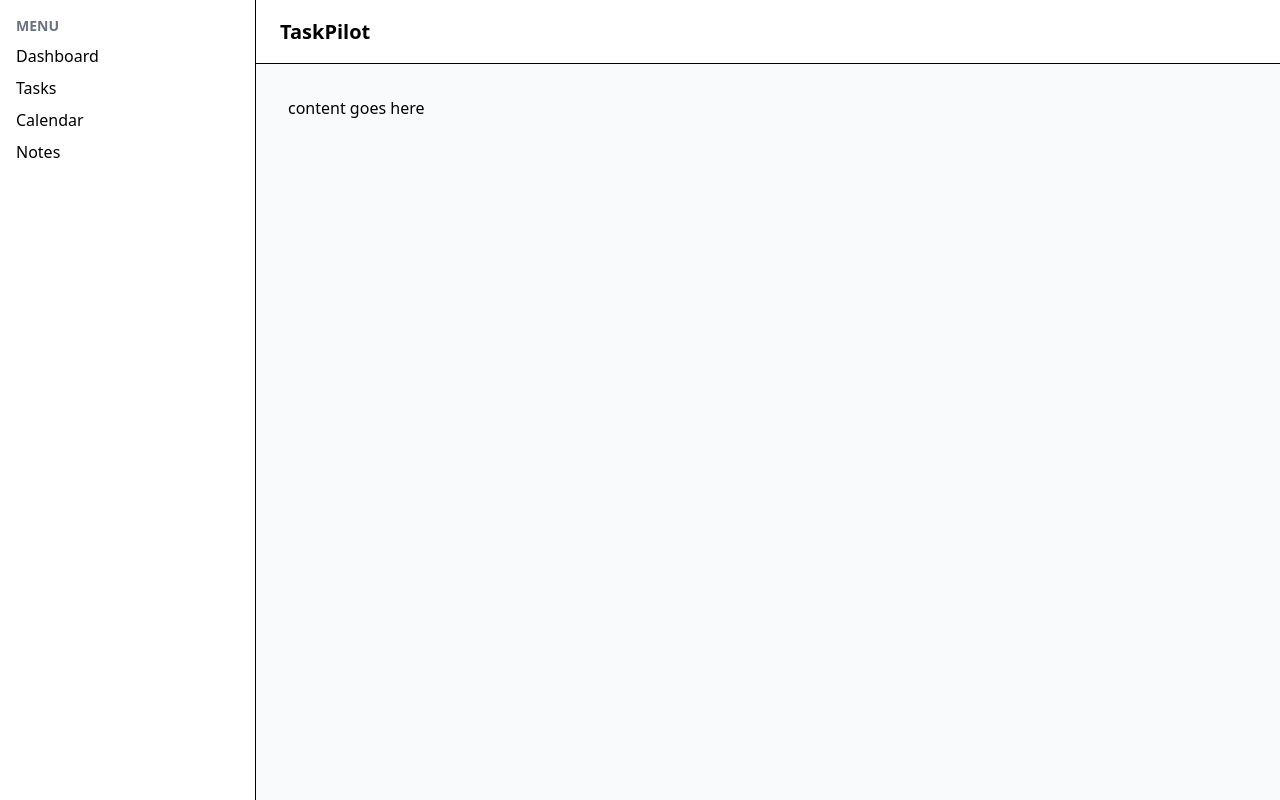
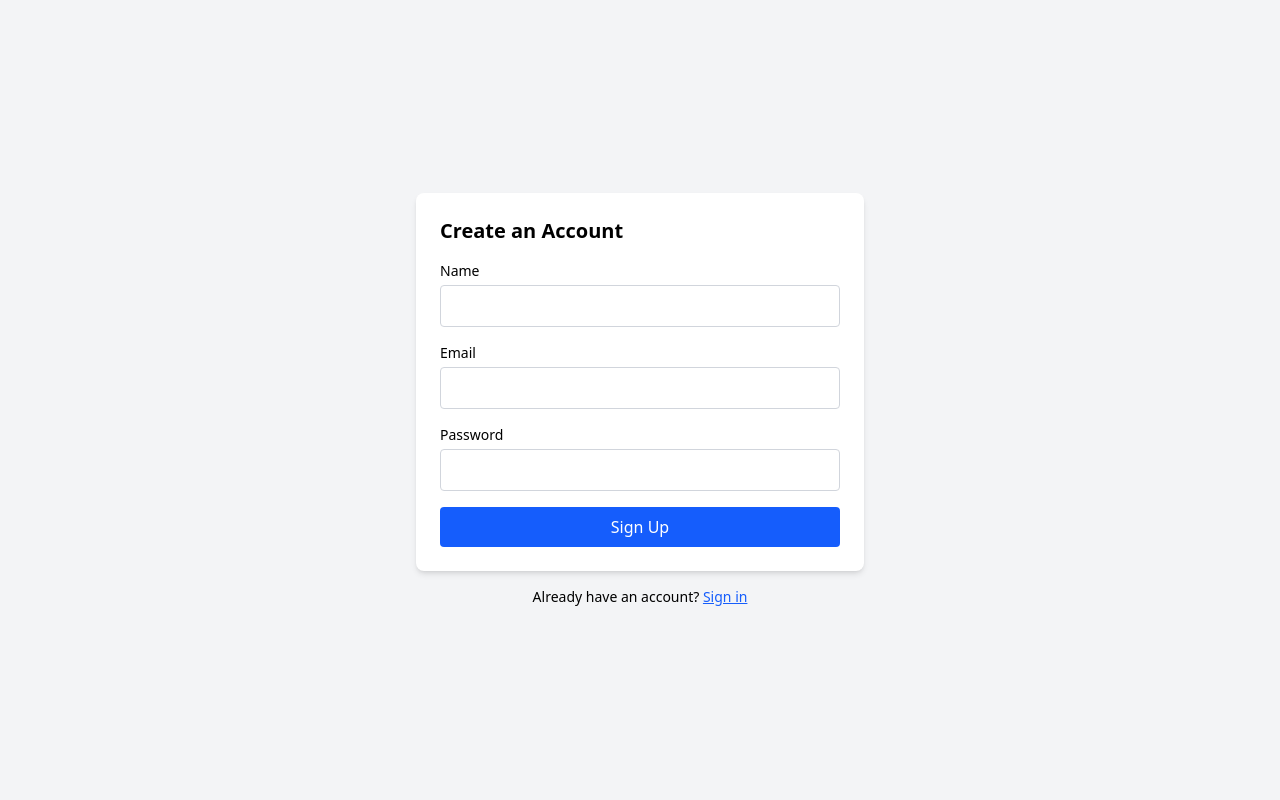
Before and after one commit to mattwheeler-dev/productivity-app, a React (Vite) app in the folder productivity-app/: page /signup in a window 1280 px wide. Built offline with nearby package versions, Linux system fonts and the light colour scheme; no server answers.

Commit message:
scaffold pages; add sign in and sign up form components;

```diff
--- a/productivity-app/package.json
+++ b/productivity-app/package.json
@@ -10,8 +10,10 @@
     "preview": "vite preview"
   },
   "dependencies": {
+    "@supabase/supabase-js": "^2.49.4",
     "react": "^19.0.0",
-    "react-dom": "^19.0.0"
+    "react-dom": "^19.0.0",
+    "react-router-dom": "^7.5.1"
   },
   "devDependencies": {
     "@eslint/js": "^9.22.0",
--- a/productivity-app/src/App.tsx
+++ b/productivity-app/src/App.tsx
@@ -1,10 +1,29 @@
-import { DashboardLayout } from "./layouts/DashboardLayout";
+import { BrowserRouter, Routes, Route } from "react-router-dom";
+import Landing from "./pages/Landing";
+import Signup from "./pages/Signup";
+import Dashboard from "./pages/Dashboard";
+import Tasks from "./pages/Tasks";
+import Projects from "./pages/Projects";
+import Calendar from "./pages/Calendar";
+import Settings from "./pages/Settings";
 
 const App = () => {
 	return (
-		<DashboardLayout>
-			<div className="p-4">content goes here</div>
-		</DashboardLayout>
+		<BrowserRouter>
+			<Routes>
+				{/* Public routes */}
+				<Route path="/" element={<Landing />} />
+				<Route path="/signup" element={<Signup />} />
+
+				{/* Protected routes */}
+				<Route path="/dashboard" element={<Dashboard />}>
+					<Route path="tasks" element={<Tasks />} />
+					<Route path="projects" element={<Projects />} />
+					<Route path="calendar" element={<Calendar />} />
+					<Route path="settings" element={<Settings />} />
+				</Route>
+			</Routes>
+		</BrowserRouter>
 	);
 };
 
--- /dev/null
+++ b/productivity-app/src/components/SignInForm.tsx
@@ -0,0 +1,66 @@
+// src/components/SignInForm.tsx
+import { useState } from "react";
+import { supabase } from "../lib/supabase";
+
+const SignInForm = () => {
+	const [email, setEmail] = useState("");
+	const [password, setPassword] = useState("");
+	const [loading, setLoading] = useState(false);
+	const [error, setError] = useState("");
+
+	const handleSignIn = async (e: React.FormEvent) => {
+		e.preventDefault();
+		setLoading(true);
+		setError("");
+
+		const { error } = await supabase.auth.signInWithPassword({
+			email,
+			password,
+		});
+
+		if (error) {
+			setError(error.message);
+		} else {
+			// success — could redirect here
+			console.log("Signed in!");
+		}
+
+		setLoading(false);
+	};
+
+	return (
+		<form onSubmit={handleSignIn} className="space-y-4 w-full max-w-sm mx-auto">
+			<h2 className="text-xl font-semibold text-center">Sign In</h2>
+
+			<input
+				type="email"
+				placeholder="Email"
+				value={email}
+				onChange={(e) => setEmail(e.target.value)}
+				required
+				className="w-full p-2 border rounded"
+			/>
+
+			<input
+				type="password"
+				placeholder="Password"
+				value={password}
+				onChange={(e) => setPassword(e.target.value)}
+				required
+				className="w-full p-2 border rounded"
+			/>
+
+			{error && <p className="text-red-500 text-sm">{error}</p>}
+
+			<button
+				type="submit"
+				disabled={loading}
+				className="w-full bg-blue-600 text-white py-2 rounded hover:bg-blue-700 transition"
+			>
+				{loading ? "Signing in..." : "Sign In"}
+			</button>
+		</form>
+	);
+};
+
+export default SignInForm;
--- /dev/null
+++ b/productivity-app/src/components/SignUpForm.tsx
@@ -0,0 +1,92 @@
+import { useState } from "react";
+import { supabase } from "../lib/supabase";
+
+const SignupForm = () => {
+	const [email, setEmail] = useState("");
+	const [password, setPassword] = useState("");
+	const [name, setName] = useState("");
+	const [loading, setLoading] = useState(false);
+	const [error, setError] = useState<string | null>(null);
+	const [success, setSuccess] = useState(false);
+
+	const handleSubmit = async (e: React.FormEvent) => {
+		e.preventDefault();
+		setError(null);
+		setLoading(true);
+
+		const { data, error } = await supabase.auth.signUp({
+			email,
+			password,
+			options: {
+				data: { name },
+			},
+		});
+
+		setLoading(false);
+
+		if (error) {
+			setError(error.message);
+		} else {
+			setSuccess(true);
+		}
+	};
+
+	return (
+		<form
+			onSubmit={handleSubmit}
+			className="bg-white p-6 rounded-lg shadow-md w-full max-w-md"
+		>
+			<h2 className="text-xl font-semibold mb-4">Create an Account</h2>
+
+			<div className="mb-4">
+				<label className="block text-sm font-medium mb-1">Name</label>
+				<input
+					type="text"
+					value={name}
+					onChange={(e) => setName(e.target.value)}
+					required
+					className="w-full border border-gray-300 rounded px-3 py-2"
+				/>
+			</div>
+
+			<div className="mb-4">
+				<label className="block text-sm font-medium mb-1">Email</label>
+				<input
+					type="email"
+					value={email}
+					onChange={(e) => setEmail(e.target.value)}
+					required
+					className="w-full border border-gray-300 rounded px-3 py-2"
+				/>
+			</div>
+
+			<div className="mb-4">
+				<label className="block text-sm font-medium mb-1">Password</label>
+				<input
+					type="password"
+					value={password}
+					onChange={(e) => setPassword(e.target.value)}
+					required
+					className="w-full border border-gray-300 rounded px-3 py-2"
+				/>
+			</div>
+
+			{error && <p className="text-red-600 text-sm mb-2">{error}</p>}
+			{success && (
+				<p className="text-green-600 text-sm mb-2">
+					Signup successful! Check your email to confirm your account.
+				</p>
+			)}
+
+			<button
+				type="submit"
+				disabled={loading}
+				className="w-full bg-blue-600 text-white py-2 rounded hover:bg-blue-700 transition"
+			>
+				{loading ? "Creating account..." : "Sign Up"}
+			</button>
+		</form>
+	);
+};
+
+export default SignupForm;
--- /dev/null
+++ b/productivity-app/src/lib/supabase.ts
@@ -0,0 +1,8 @@
+import { createClient } from "@supabase/supabase-js";
+
+// Make sure to replace these with your actual Supabase URL and public anon key
+const supabaseUrl = import.meta.env.VITE_SUPABASE_URL!;
+const supabaseAnonKey = import.meta.env.VITE_SUPABASE_ANON_KEY!;
+
+// Create a Supabase client
+export const supabase = createClient(supabaseUrl, supabaseAnonKey);
--- /dev/null
+++ b/productivity-app/src/pages/Calendar.tsx
@@ -0,0 +1,10 @@
+const Calendar = () => {
+	return (
+		<div className="p-6">
+			<h2 className="text-2xl font-semibold mb-4">📅 Calendar</h2>
+			<p>This is where your calendar view will go.</p>
+		</div>
+	);
+};
+
+export default Calendar;
--- /dev/null
+++ b/productivity-app/src/pages/Dashboard.tsx
@@ -0,0 +1,33 @@
+import { Outlet, Link } from "react-router-dom";
+
+const Dashboard = () => {
+	return (
+		<div className="flex min-h-screen">
+			{/* Sidebar nav */}
+			<aside className="w-64 bg-gray-800 text-white p-4">
+				<h1 className="text-xl font-bold mb-6">TaskPilot</h1>
+				<nav className="space-y-3">
+					<Link to="tasks" className="block hover:underline">
+						🗒️ Tasks
+					</Link>
+					<Link to="projects" className="block hover:underline">
+						📁 Projects
+					</Link>
+					<Link to="calendar" className="block hover:underline">
+						📅 Calendar
+					</Link>
+					<Link to="settings" className="block hover:underline">
+						⚙️ Settings
+					</Link>
+				</nav>
+			</aside>
+
+			{/* Main content */}
+			<main className="flex-1 p-6">
+				<Outlet />
+			</main>
+		</div>
+	);
+};
+
+export default Dashboard;
--- /dev/null
+++ b/productivity-app/src/pages/Landing.tsx
@@ -0,0 +1,20 @@
+import { Link } from "react-router-dom";
+import SignInForm from "../components/SignInForm";
+
+const Landing = () => {
+	return (
+		<div className="min-h-screen flex flex-col items-center justify-center bg-gray-100 p-6">
+			<h1 className="text-3xl font-bold mb-6">Welcome to TaskPilot</h1>
+			<SignInForm />
+
+			<p className="mt-4 text-sm">
+				Don't have an account?{" "}
+				<Link to="/signup" className="text-blue-600 underline">
+					Sign up
+				</Link>
+			</p>
+		</div>
+	);
+};
+
+export default Landing;
--- /dev/null
+++ b/productivity-app/src/pages/Projects.tsx
@@ -0,0 +1,10 @@
+const Projects = () => {
+	return (
+		<div className="p-6">
+			<h2 className="text-2xl font-semibold mb-4">📁 Projects</h2>
+			<p>This is where your project list and details will go.</p>
+		</div>
+	);
+};
+
+export default Projects;
--- /dev/null
+++ b/productivity-app/src/pages/Settings.tsx
@@ -0,0 +1,10 @@
+const Settings = () => {
+	return (
+		<div className="p-6">
+			<h2 className="text-2xl font-semibold mb-4">⚙️ Settings</h2>
+			<p>This is where user preferences and account settings will go.</p>
+		</div>
+	);
+};
+
+export default Settings;
--- /dev/null
+++ b/productivity-app/src/pages/Signup.tsx
@@ -0,0 +1,18 @@
+import { Link } from "react-router-dom";
+import SignUpForm from "../components/SignUpForm";
+
+const Signup = () => {
+	return (
+		<div className="min-h-screen flex flex-col items-center justify-center bg-gray-100 p-6">
+			<SignUpForm />
+			<p className="mt-4 text-sm">
+				Already have an account?{" "}
+				<Link to="/" className="text-blue-600 underline">
+					Sign in
+				</Link>
+			</p>
+		</div>
+	);
+};
+
+export default Signup;
--- /dev/null
+++ b/productivity-app/src/pages/Tasks.tsx
@@ -0,0 +1,10 @@
+const Tasks = () => {
+	return (
+		<div className="p-6">
+			<h2 className="text-2xl font-semibold mb-4">🗒️ Tasks</h2>
+			<p>This is where your tasks and to-dos will go.</p>
+		</div>
+	);
+};
+
+export default Tasks;
```
Also changed, not shown: 1 other file (tests, documents, lock files or other folders).
